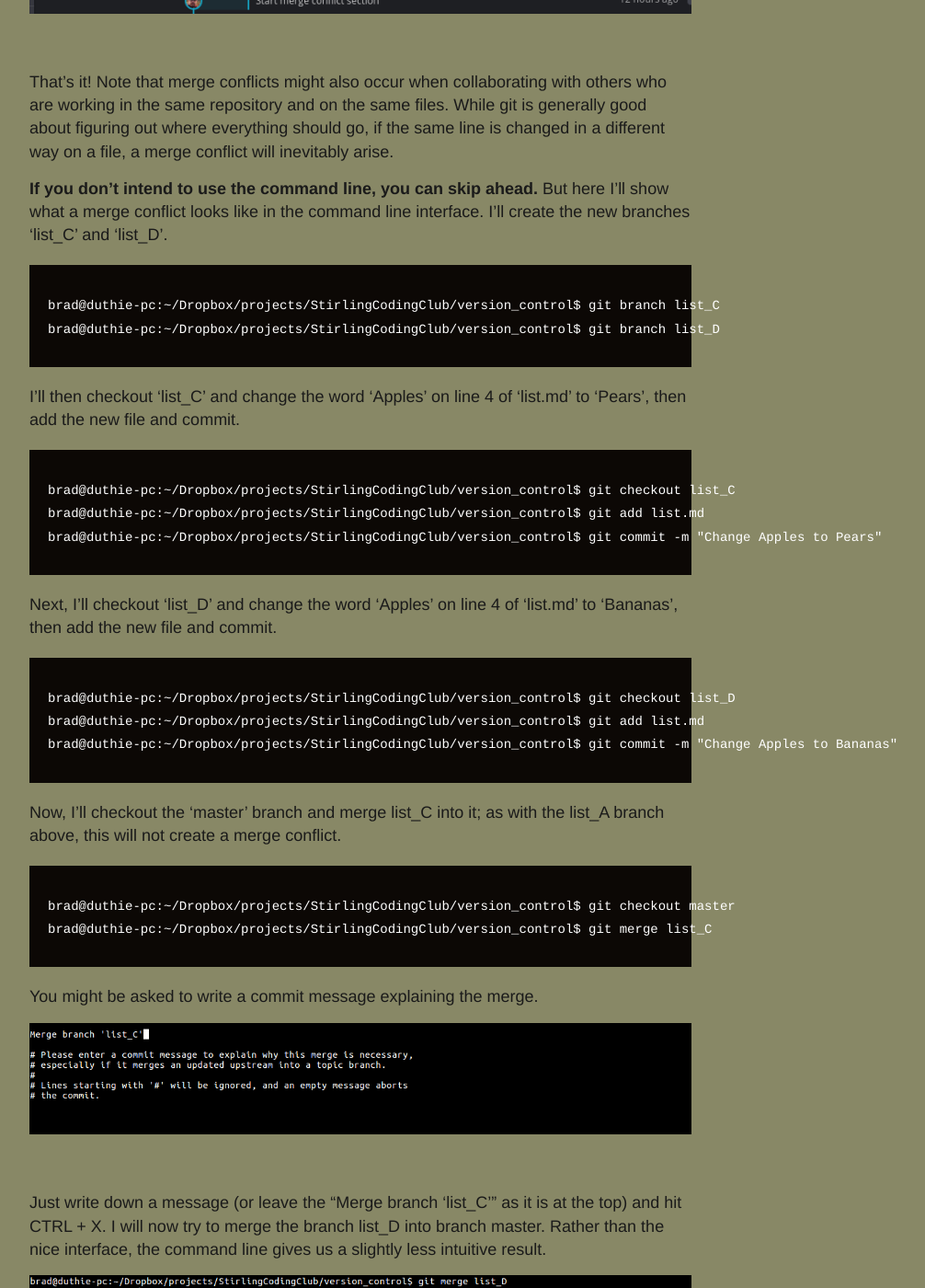
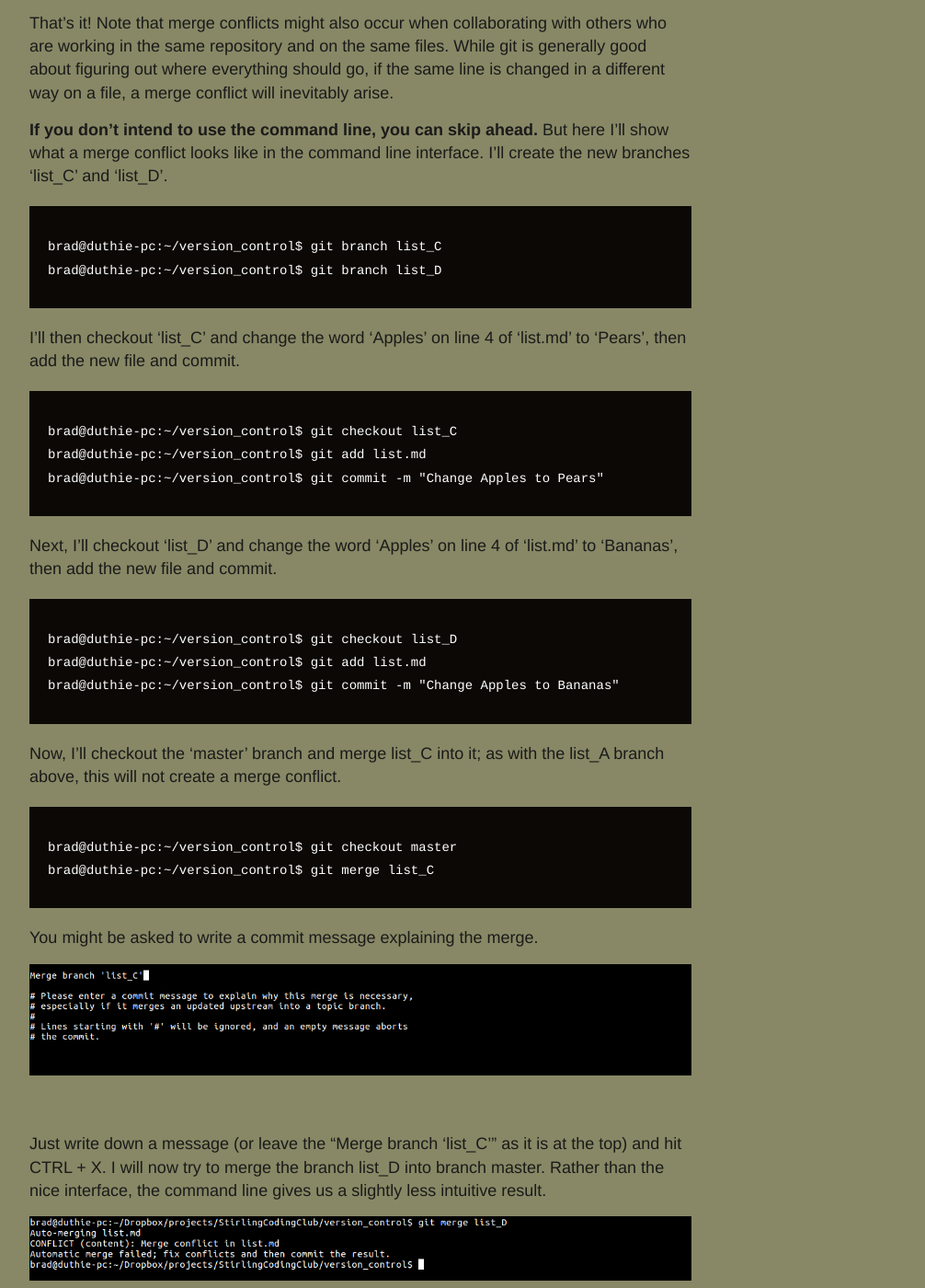
Before and after one commit to bradduthie/blog, a Jekyll site: the page built from _posts/2018-10-09-using-version-control.md, in a window 1280 px wide and 1400 px high, scrolled down 27491 px. Shown: the whole window at 92% size, without its empty margins (248-1254 px from the left). Built offline with Jekyll 4.4.1, drawn with Linux system fonts in a browser that asks for light colours; our own code applies the rules of GitHub Pages for plain Markdown files; comment, search, counter and statistics services are not loaded; some of the changed text lies outside the part shown.

Commit message:
Change directory path for examples

```diff
--- a/_posts/2018-10-09-using-version-control.md
+++ b/_posts/2018-10-09-using-version-control.md
@@ -14,6 +11,8 @@
 control. These notes assume no prior familiarity with version control;
 by the end of this post, readers should be able to start incorporating
 version control in their own workflow.
+
+------------------------------------------------------------------------
 
 -   [Introduction: What is version control?](#what_is_vc)
 -   [Things to do before getting started](#todo)
@@ -250,13 +249,13 @@
 In the command line, this is done by first going to the folder where you
 want to initialise the repository.
 
-    brad@duthie-pc:~$ cd Dropbox/projects/StirlingCodingClub/version_control
+    brad@duthie-pc:~$ cd version_control
 
 Next, [initialise](https://www.youtube.com/watch?v=9p2d-CuVlgc) the git
 repository with `git init`.
 
-    brad@duthie-pc:~/Dropbox/projects/StirlingCodingClub/version_control$ git init
-    Initialised empty Git repository in /home/brad/Dropbox/projects/StirlingCodingClub/version_control/.git/
+    brad@duthie-pc:~/version_control$ git init
+    Initialised empty Git repository in /home/brad/version_control/.git/
 
 You now have a local repository initialised and are ready to start using
 git. Note that the repository is not yet linked with GitHub, but you can
@@ -276,7 +275,7 @@
 repository using the command line `git status`, which returns something
 like the below.
 
-    brad@duthie-pc:~/Dropbox/projects/StirlingCodingClub/version_control$ git status
+    brad@duthie-pc:~/version_control$ git status
     On branch master
 
     Initial commit
@@ -357,12 +356,12 @@
 line instead of GitKraken, then after creating a new repository on
 GitHub, use the command below.
 
-    brad@duthie-pc:~/Dropbox/projects/StirlingCodingClub/version_control$ git remote add origin https://github.com/bradduthie/version_control.git
+    brad@duthie-pc:~/version_control$ git remote add origin https://github.com/bradduthie/version_control.git
 
 You can then push all of your files to the GitHub repository with the
 command below.
 
-    brad@duthie-pc:~/Dropbox/projects/StirlingCodingClub/version_control$ git push -u origin master
+    brad@duthie-pc:~/version_control$ git push -u origin master
 
 You should now have a git repository up and running on your local
 machine, and a linked version on GitHub. Next I will explain how to add
@@ -403,7 +402,7 @@
 files' (shown with yellow icons). In the command line, we can see the
 equivalent of these saved but unstaged files by typing `git status`.
 
-    brad@brad-ThinkPad-X201:~/Dropbox/projects/StirlingCodingClub/version_control$ git status
+    brad@brad-ThinkPad-X201:~/version_control$ git status
     On branch master
     Your branch is up-to-date with 'version_control/master'.
     Changes not staged for commit:
@@ -446,18 +445,18 @@
 '[added](https://www.youtube.com/watch?v=9p2d-CuVlgc)') the file
 `vc_notes.Rmd` below.
 
-    brad@duthie-pc:~/Dropbox/projects/StirlingCodingClub/version_control$ git add vc_notes.Rmd
+    brad@duthie-pc:~/version_control$ git add vc_notes.Rmd
 
 If you want to add all unstaged files in the directory, you can do so
 using an asterisk, as below.
 
-    brad@duthie-pc:~/Dropbox/projects/StirlingCodingClub/version_control$ git add *
+    brad@duthie-pc:~/version_control$ git add *
 
 This is also handy if you want to only add files in a single
 subdirectory; if, for example, you only wanted to add the images in the
 image folder.
 
-    brad@duthie-pc:~/Dropbox/projects/StirlingCodingClub/version_control$ git add images*
+    brad@duthie-pc:~/version_control$ git add images*
 
 The asterisk just means 'anything after' whatever you've typed (in this
 case, anything after 'images'). You can also use it in front of text.
@@ -477,7 +476,7 @@
 GitKraken interface (another cyan circle added to the chain). In the
 command line, you can commit as follows.
 
-    brad@duthie-pc:~/Dropbox/projects/StirlingCodingClub/version_control$ git commit -m "Making a commit in the command line"
+    brad@duthie-pc:~/version_control$ git commit -m "Making a commit in the command line"
 
 To see the history of commits at any time in the command line, type
 `git log`.
@@ -511,11 +510,11 @@
 To see changes of *unstaged* files in the command line, use the command
 `git diff`.
 
-    brad@duthie-pc:~/Dropbox/projects/StirlingCodingClub/version_control$ git diff vc_notes.Rmd
+    brad@duthie-pc:~/version_control$ git diff vc_notes.Rmd
 
 For already staged files, use the command below.
 
-    brad@duthie-pc:~/Dropbox/projects/StirlingCodingClub/version_control$ git diff --cached vc_notes.Rmd
+    brad@duthie-pc:~/version_control$ git diff --cached vc_notes.Rmd
 
 You are now able to stage and commit files in GitKraken and the command
 line. This is most of what you'll do with version control, and all that
@@ -558,7 +557,7 @@
 In the command line, you can push with the following command. Note that
 you'll be asked to type your GitHub name and password.
 
-    brad@duthie-pc:~/Dropbox/projects/StirlingCodingClub/version_control$ git push
+    brad@duthie-pc:~/version_control$ git push
 
 The above will work, and push correctly to your GitHub repository, but
 git might also complain with something like the below.
@@ -589,7 +588,7 @@
 the case of the below, the remote is 'origin' and the branch is 'master'
 (more on branches later).
 
-    brad@duthie-pc:~/Dropbox/projects/StirlingCodingClub/version_control$ git push origin master
+    brad@duthie-pc:~/version_control$ git push origin master
 
 You now know how to push changes to GitHub using both GitKraken and the
 command line. Pulling changes from GitHub works in roughly the same way.
@@ -625,7 +624,7 @@
 
 You can pull in the command line using the command below.
 
-    brad@duthie-pc:~/Dropbox/projects/StirlingCodingClub/version_control$ git pull
+    brad@duthie-pc:~/version_control$ git pull
 
 That's all there is to it. You now have all of the tools that you need
 to save changes to a project repository, commit them to git, and push to
@@ -704,13 +703,13 @@
 can start a new branch with the command `git branch branch_name`, so
 making the branch 'restructure' would be done as below.
 
-    brad@duthie-pc:~/Dropbox/projects/StirlingCodingClub/version_control$ git branch restructure
+    brad@duthie-pc:~/version_control$ git branch restructure
 
 But this only tells git to create a new branch; it doesn't tell git that
 we want to move to that branch and start making changes to it instead of
 'master'. To move among branches, use the `checkout` command.
 
-    brad@duthie-pc:~/Dropbox/projects/StirlingCodingClub/version_control$ git checkout restructure
+    brad@duthie-pc:~/version_control$ git checkout restructure
 
 For now, I will only make changes to 'restructure', using it as a place
 to experiment with new changes to the repository. I'll leave 'master' as
@@ -759,12 +758,12 @@
 committing changes in a branch such as `restructure`, the first step in
 merging to master is to checkout back into the master branch.
 
-    brad@duthie-pc:~/Dropbox/projects/StirlingCodingClub/version_control$ git checkout master
+    brad@duthie-pc:~/version_control$ git checkout master
 
 Next, use the `merge` command and specify the branch you want to merge
 into master.
 
-    brad@duthie-pc:~/Dropbox/projects/StirlingCodingClub/version_control$ git merge restructure
+    brad@duthie-pc:~/version_control$ git merge restructure
 
 Now, if you want to delete the 'restructure' branch in the command line,
 ues the following command.
@@ -925,28 +924,28 @@
 here I'll show what a merge conflict looks like in the command line
 interface. I'll create the new branches 'list\_C' and 'list\_D'.
 
-    brad@duthie-pc:~/Dropbox/projects/StirlingCodingClub/version_control$ git branch list_C
-    brad@duthie-pc:~/Dropbox/projects/StirlingCodingClub/version_control$ git branch list_D
+    brad@duthie-pc:~/version_control$ git branch list_C
+    brad@duthie-pc:~/version_control$ git branch list_D
 
 I'll then checkout 'list\_C' and change the word 'Apples' on line 4 of
 'list.md' to 'Pears', then add the new file and commit.
 
-    brad@duthie-pc:~/Dropbox/projects/StirlingCodingClub/version_control$ git checkout list_C
-    brad@duthie-pc:~/Dropbox/projects/StirlingCodingClub/version_control$ git add list.md
-    brad@duthie-pc:~/Dropbox/projects/StirlingCodingClub/version_control$ git commit -m "Change Apples to Pears"
+    brad@duthie-pc:~/version_control$ git checkout list_C
+    brad@duthie-pc:~/version_control$ git add list.md
+    brad@duthie-pc:~/version_control$ git commit -m "Change Apples to Pears"
 
 Next, I'll checkout 'list\_D' and change the word 'Apples' on line 4 of
 'list.md' to 'Bananas', then add the new file and commit.
 
-    brad@duthie-pc:~/Dropbox/projects/StirlingCodingClub/version_control$ git checkout list_D
-    brad@duthie-pc:~/Dropbox/projects/StirlingCodingClub/version_control$ git add list.md
-    brad@duthie-pc:~/Dropbox/projects/StirlingCodingClub/version_control$ git commit -m "Change Apples to Bananas"
+    brad@duthie-pc:~/version_control$ git checkout list_D
+    brad@duthie-pc:~/version_control$ git add list.md
+    brad@duthie-pc:~/version_control$ git commit -m "Change Apples to Bananas"
 
 Now, I'll checkout the 'master' branch and merge list\_C into it; as
 with the list\_A branch above, this will not create a merge conflict.
 
-    brad@duthie-pc:~/Dropbox/projects/StirlingCodingClub/version_control$ git checkout master
-    brad@duthie-pc:~/Dropbox/projects/StirlingCodingClub/version_control$ git merge list_C
+    brad@duthie-pc:~/version_control$ git checkout master
+    brad@duthie-pc:~/version_control$ git merge list_C
 
 You might be asked to write a commit message explaining the merge.
 
@@ -968,7 +967,7 @@
 decide that I actually want to abort the merge, I can do so using the
 command below.
 
-    brad@duthie-pc:~/Dropbox/projects/StirlingCodingClub/version_control$ git reset --merge
+    brad@duthie-pc:~/version_control$ git reset --merge
 
 But if I want to actually resolve the conflict, I need to go into the
 file with the conflict. The way that git handles merge conflicts behind
```
Also changed, not shown: other parts of _posts/2018-10-09-using-version-control.md (+0 -3 lines), _rmd/2018-10-09-using-version-control.Rmd (+33 -35 lines).
